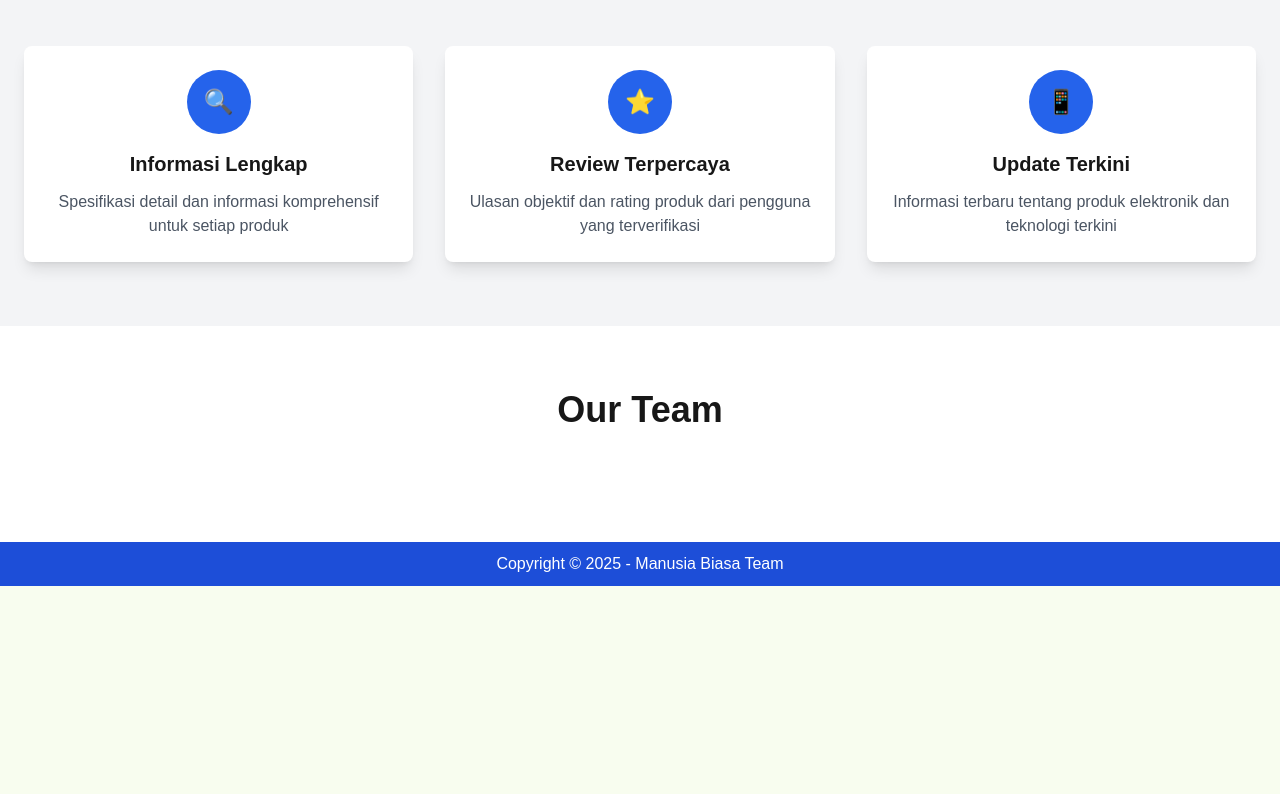
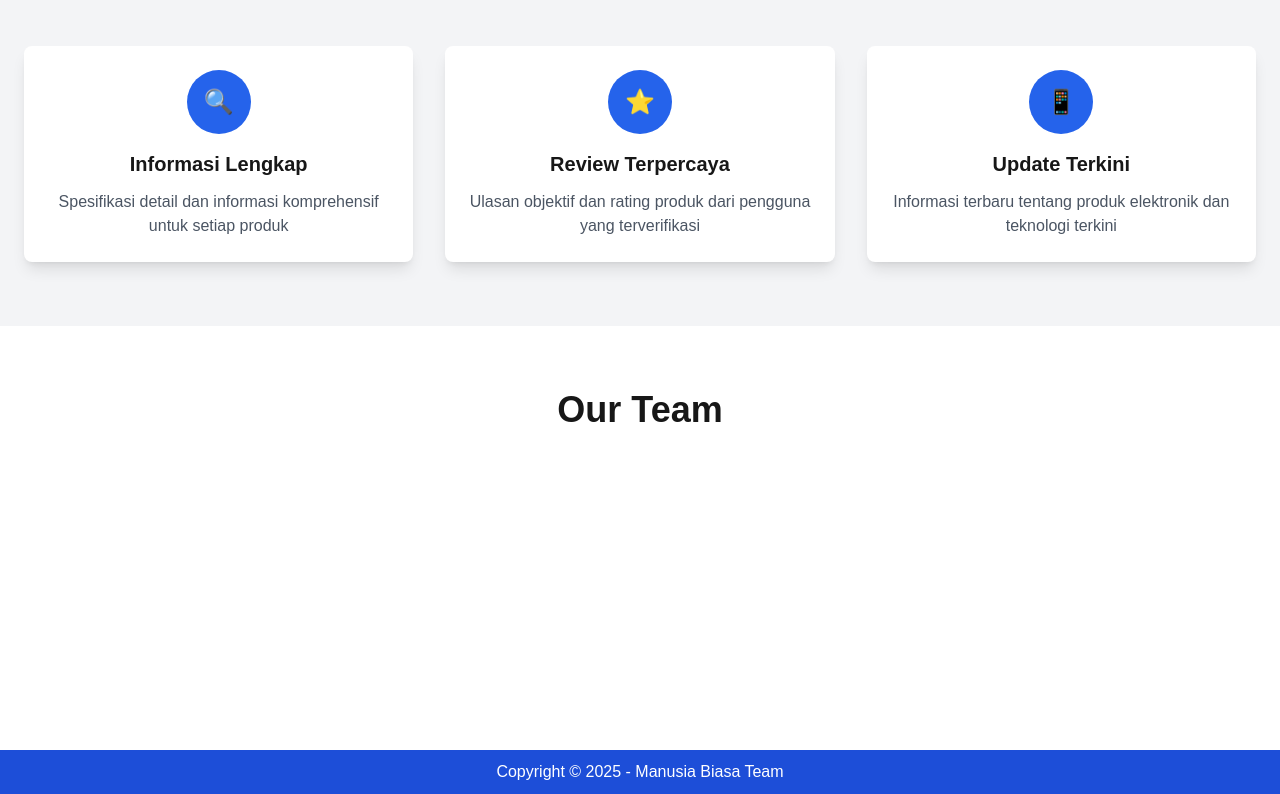
Before and after one commit to Deoca27/manusia-biasa, a Next.js app: page /about in a window 1280 px wide. Shown: the part 834-1628 px from the top of the page. Before the commit the page ends 1420 px from the top, so only its background shows below. Built offline with nearby package versions, Linux system fonts and the light colour scheme.

Commit message:
rendika : Membuat elemen terpusat dengan ukuran tertentu.

```diff
--- a/app/about/page.tsx
+++ b/app/about/page.tsx
@@ -97,7 +97,9 @@ export default function AboutPage() {
                     <div className="grid md:grid-cols-3 gap-8">
                         {teamMembers.map((member) => (
                             <div key={member.id} className="text-center">
+                                <div className="relative w-48 h-48 mx-auto mb-4">
 
+                                </div>
                             </div>
                         ))}
                     </div>
```
Lines whose indentation alone changed are shown as unchanged.
